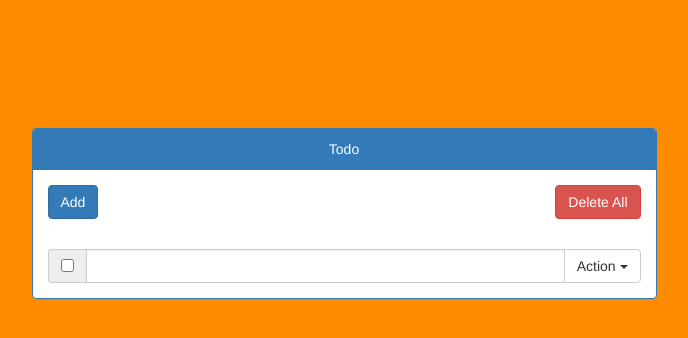
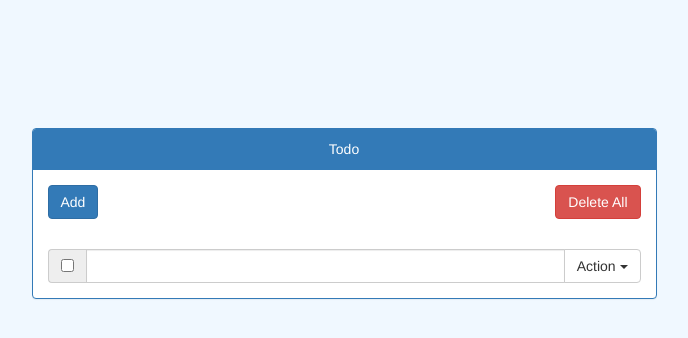
Before and after one commit to valimero/TodoList, a plain HTML site: page index.html in a window 1280 px wide. Shown: the whole page, without its empty margins (296-984 px from the left). Drawn offline with nearby package versions, Linux system fonts and the light colour scheme.

Commit message:
change bg color

```diff
--- a/css/global.css
+++ b/css/global.css
@@ -1,6 +1,6 @@
 body
 {
-	background-color: darkorange;
+	background-color: aliceblue;
 }
 .row {
 	margin-top: 10%;
```
